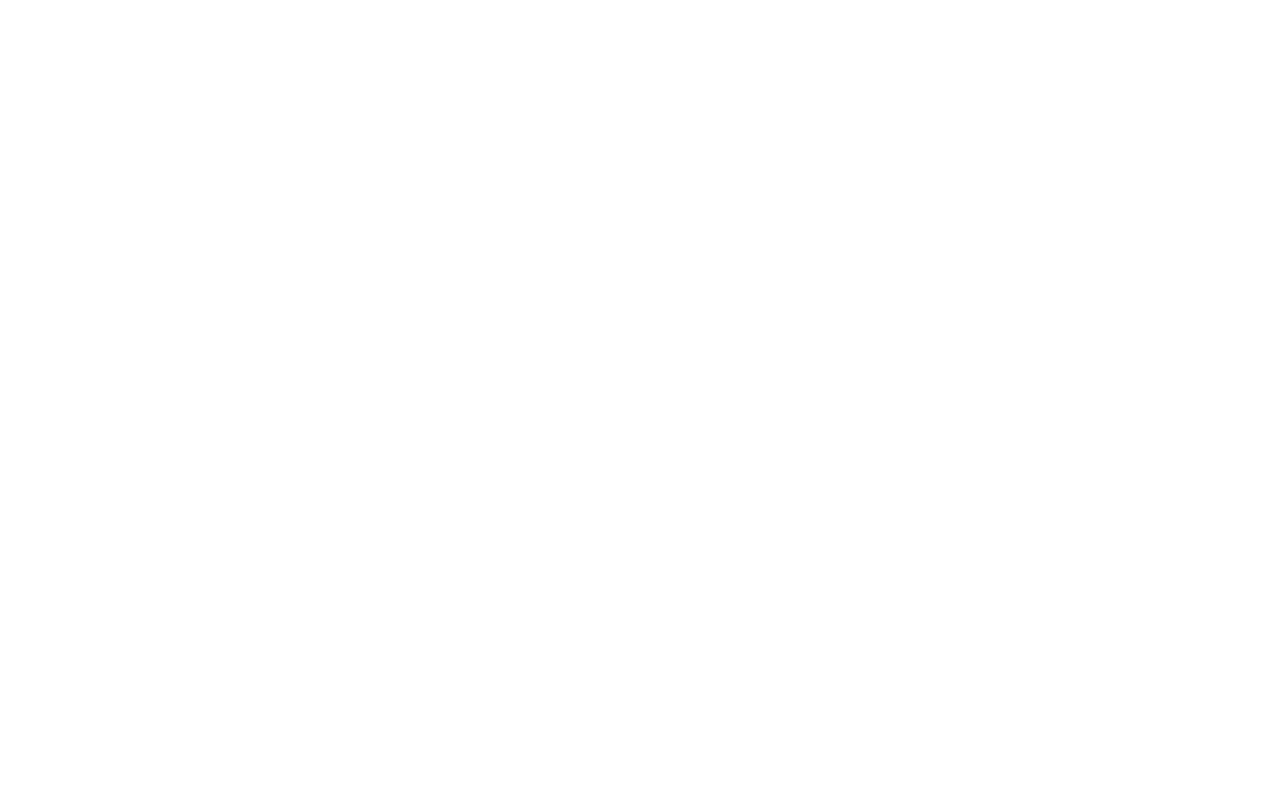
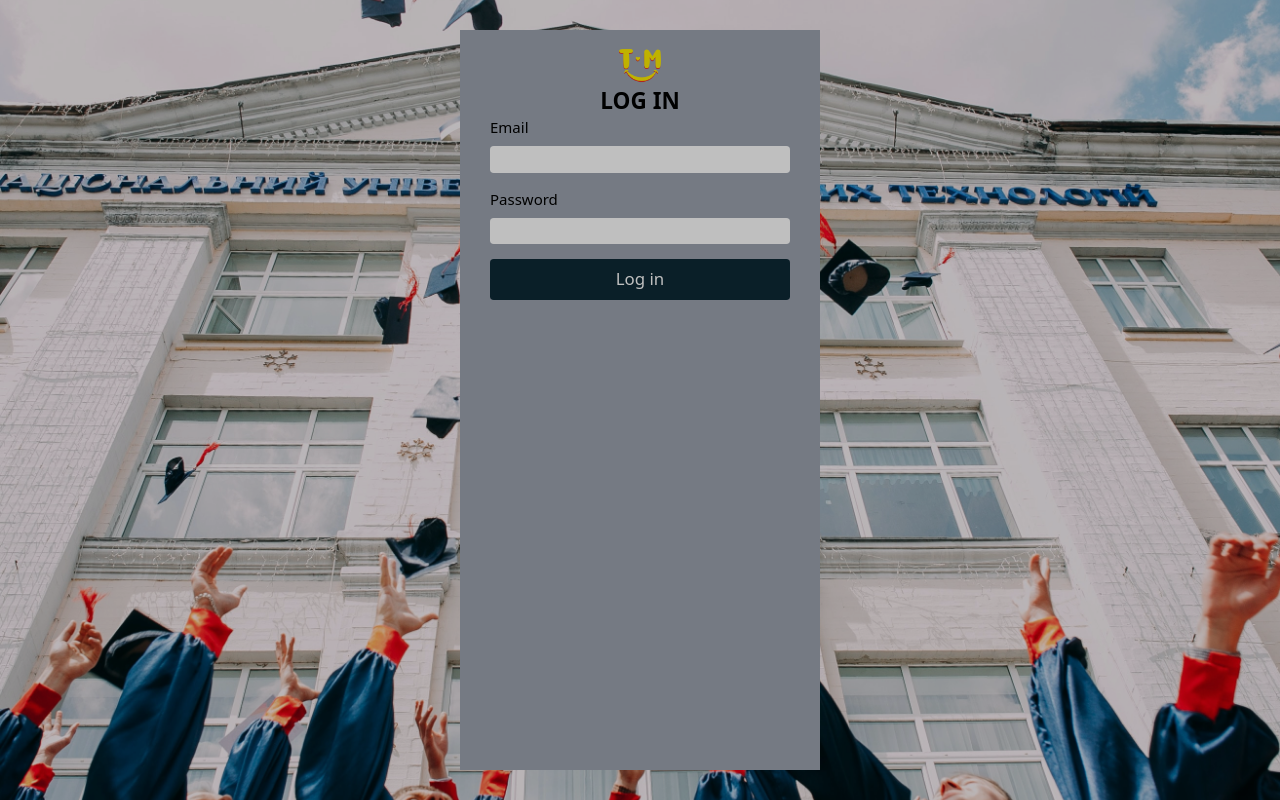
Before and after one commit to timhilehin1/my-school, a React (Vite) app: page /portalLogin in a window 1280 px wide. Before the commit this address had no page. Built offline with nearby package versions, Linux system fonts and the light colour scheme.

Commit message:
login - in progress

```diff
--- a/src/App.jsx
+++ b/src/App.jsx
@@ -11,6 +11,7 @@
 import Footer from './Components/Footer'
 import Portal from './Components/Portal'
 import PortalSignUp from './Components/PortalSignUp'
+import PortalLogin from './Components/PortalLogin'
 import { BrowserRouter as Router, Routes, Route } from 'react-router-dom';
 
 
@@ -43,7 +44,7 @@
         <Route path="/" element={<Home />} />
         <Route path="portal" element={<Portal />}/>
         <Route path='portalsignup' element={<PortalSignUp/>}/>
-
+        <Route path='portalLogin' element={<PortalLogin/>}/>
       </Routes>
     </Router>
   </div>
--- a/src/Components/Portal.jsx
+++ b/src/Components/Portal.jsx
@@ -18,7 +18,7 @@
 
         <section className="flex gap-8 justify-center">
        <Link to="/portalsignup"><button className='bg-[#0d2935] px-2 py-2 rounded text-lg'>Sign Up</button></Link>
-       <Link to="login"><button className='bg-[#0d2935] px-2 py-2 rounded text-lg'>Login</button></Link>
+       <Link to=""><button className='bg-[#0d2935] px-2 py-2 rounded text-lg'>Login</button></Link>
         </section>
             </div>
 
--- a/src/Components/PortalLogin.jsx
+++ b/src/Components/PortalLogin.jsx
@@ -1,9 +1,43 @@
 import React from "react";
+import logo from '../assets/small logo.png'
 
 function PortalLogin(){
     return (
-        <>
-        </>
+        <div className='portal h-screen brightness-75 flex justify-center py-8'>
+            <section className="bg-gray-400 portal-signup flex flex-col  w-96 px-8 py-4">
+            <p className="text-center mx-auto"><img className='h-11' src={logo}/></p>
+            <p className="text-center text-2xl font-semibold">LOG IN</p>
+
+            <form className='flex flex-col gap-4' >
+
+            <section className="flex flex-col gap-2">
+             <label htmlFor="email">Email</label>
+             <input
+              className='p-0.5 rounded'
+             type="email"
+             name="email"
+             required
+
+              />
+              </section>
+
+              <section className="flex flex-col gap-2">
+             <label htmlFor="password">Password</label>
+             <input
+              className='p-0.5 rounded'
+             type="password"
+             name="password"
+             required
+
+              />
+              </section>
+
+              <button className='bg-[#0d2935] px-2 py-2 rounded text-lg text-white' type="submit">Log in</button>
+
+            </form>
+
+        </section>
+        </div>
     )
 }
 
--- a/src/Components/PortalSignUp.jsx
+++ b/src/Components/PortalSignUp.jsx
@@ -4,6 +4,7 @@
 import db from '../firebaseConfig'
 import { collection, addDoc, doc, setDoc,  query, where, getDoc, getDocs, onSnapshot } from "firebase/firestore";
 import { getAuth, createUserWithEmailAndPassword, signInWithEmailAndPassword  } from "firebase/auth";
+import { async } from "@firebase/util";
 
 
 
@@ -39,56 +40,55 @@
         const q = query(StudentDetailsRef, where('currentClass', '==', formData.class))
         const querySnapshot = await getDocs(q)
 
+        const upDatedFormData = { ...formData, password:'',  confirmPassword: ''}
         querySnapshot.forEach((doc) => {
-            setFormData({ ...formData, fees: doc.data().fees })
+            upDatedFormData.fees = doc.data().fees;
         }
       )
 
-      //save the student's details to db(details plus fees)
-      await addDoc(collection(db, "studentSignUpDetails",), formData).then
+
+    //   save the student's details to db(details plus fees)
+      await addDoc(collection(db, "studentSignUpDetails"), upDatedFormData).then
           (() => {
-            console.log('data stored')
+            alert('data stored')
           })
           .catch(() => {
-              console.log('aan error occured')
+              alert('unable to save fltered details occured')
           })
     }
 
     async function handleFormData(e) {
         e.preventDefault();
 
-//          const querySnapshot = await getDocs(collection(db, "StudentDetails"));
-//         querySnapshot.forEach((doc) => {
-//   // doc.data() is never undefined for query doc snapshots
-//     console.log(doc.id, " => ", doc.data());
-//         });
-
-
         createUserWithEmailAndPassword(auth, formData.email, formData.confirmPassword)
             .then((studentCredential) => {
-                console.log(studentCredential)
+
                 QueryFeeswithClass();
+                alert('user registered')
+                      e.target.reset();
+
             })
             .catch((error) => {
+                alert('an error occured')
                 console.log(error.code)
                 console.log(error.message)
             })
 
 
-    //   e.target.reset();
+
        //clear fields when action is successful
     }
 
 
     return (
-         <div className="portal h-screen brightness-75 flex justify-center items-center pt-8  lg:16">
+         <div className="portal h-screen brightness-75 flex justify-center items-center pt-8  ">
              {/* <div className="template"> */}
-         <section className="bg-gray-400 px-8 portal-signup flex h-full  flex-col  md:h-auto  gap-4 py-4 md:p-8  w-96 ">
+         <section className="bg-gray-400  portal-signup flex h-full  flex-col  md:h-auto  gap-4 py-4 md:p-8  w-96 ">
              <p className="text-center mx-auto"><img className='h-11' src={logo}/></p>
              <p className="text-center text-2xl font-semibold">Sign Up</p>
 
 
-             <p className='2xl text-center '>Already have an account? <span className="underline underline-offset-1"><Link to="/loginportal">LOG-IN</Link></span></p>
+             <p className='2xl text-center '>Already have an account? <span className="underline underline-offset-1"><Link to="/portalLogin">LOG-IN</Link></span></p>
 
              <form className='flex flex-col gap-4' onSubmit={handleFormData}>
              <section className="flex flex-col gap-2">
```
